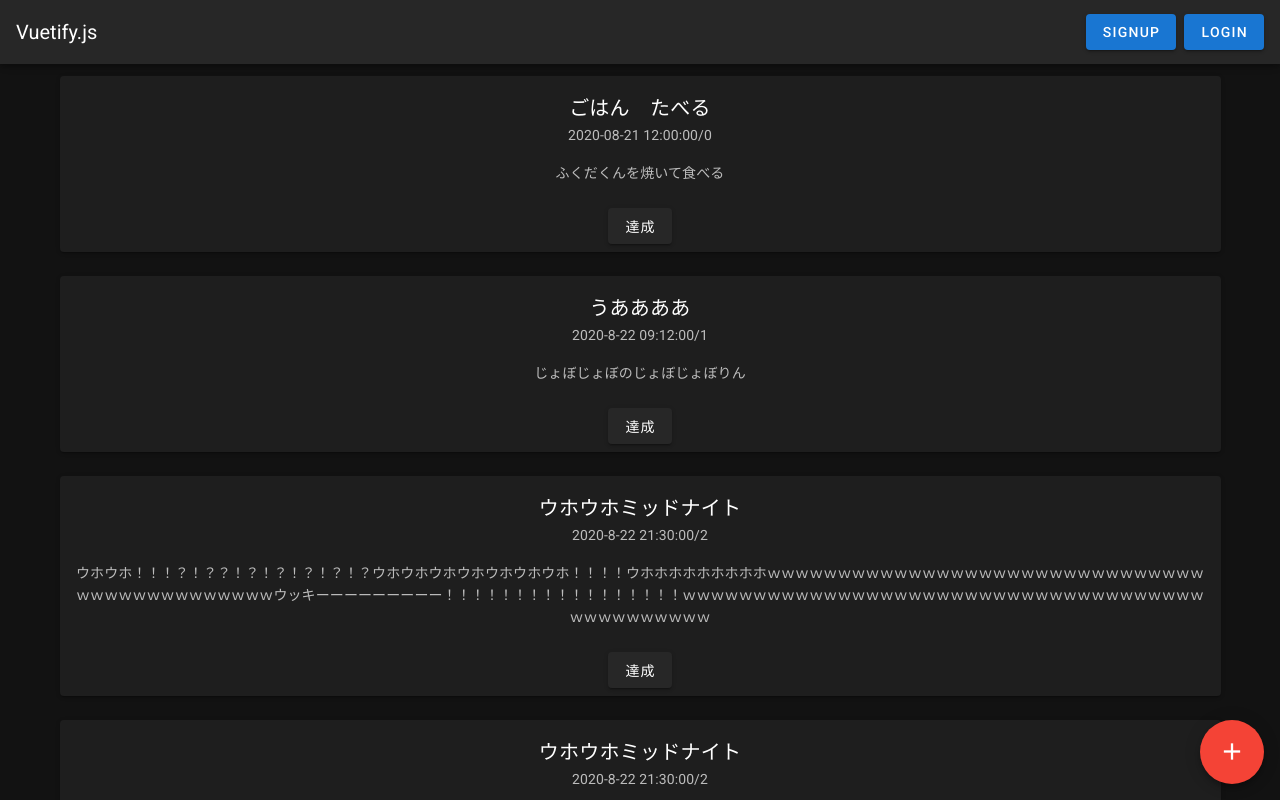
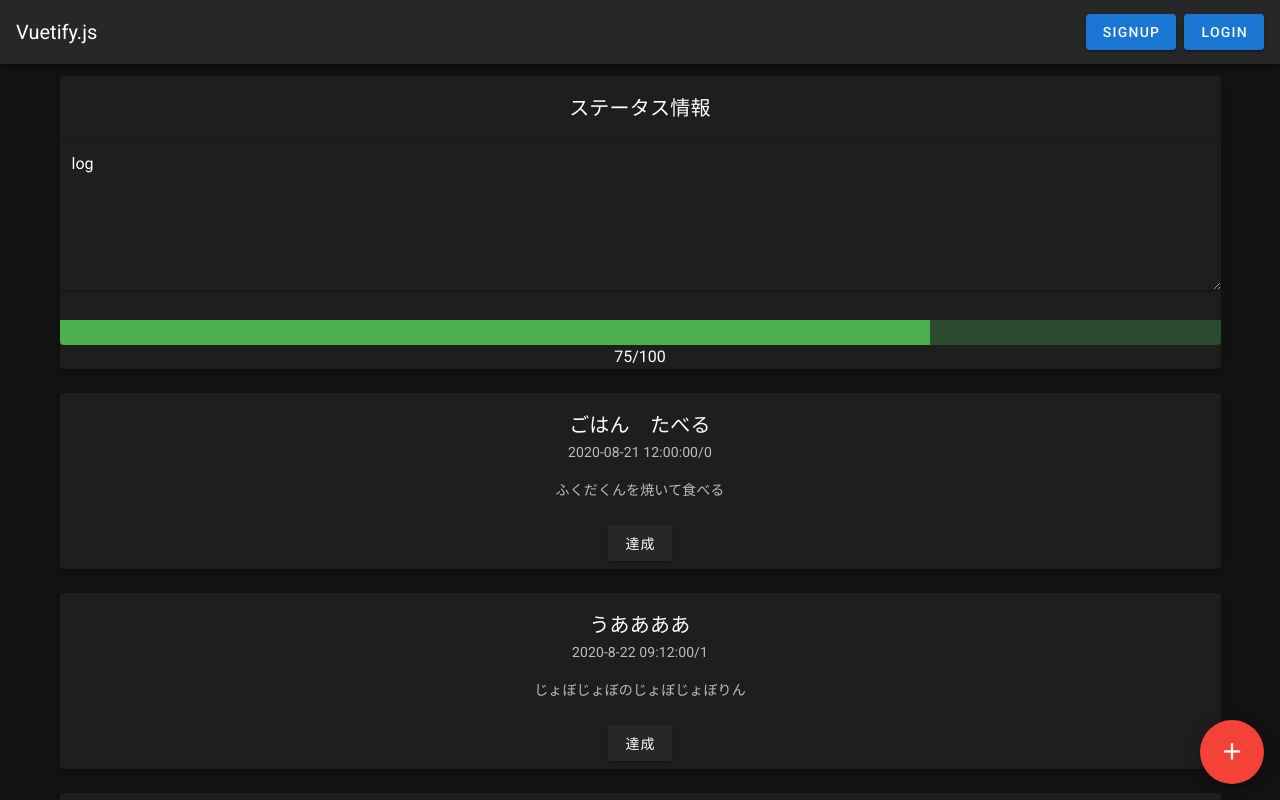
Before and after one commit to SystemEngineeringTeam/HackU-vol.1, a Nuxt app in the folder nuxt/: page / in a window 1280 px wide. Shown: the top 800 px of the page. Built offline with nearby package versions, Linux system fonts and the light colour scheme; no server answers.

Commit message:
HPバーとログを入れる部分を作成

```diff
--- /dev/null
+++ b/nuxt/components/Logbox.vue
@@ -0,0 +1,32 @@
+<template>
+  <v-card>
+    <v-card-title class="justify-center">
+      ステータス情報
+    </v-card-title>
+    <v-textarea solo readonly v-model="log"></v-textarea>
+    <v-progress-linear v-if="getHP <= 25" height="25" color="red" :value="getHP"></v-progress-linear>
+    <v-progress-linear v-else-if="getHP <= 50" height="25" color="yellow" :value="getHP"></v-progress-linear>
+    <v-progress-linear v-else height="25" color="green" :value="getHP"></v-progress-linear>
+    {{ this.$store.state.user.HP }}/{{ this.$store.state.user.maxHP }}
+  </v-card>
+</template>
+
+<script>
+export default {
+  name: 'Logbox',
+
+  //props: [],
+
+  data: () => ({
+    log: 'log',
+  }),
+
+  methods: {},
+
+  computed: {
+    getHP() {
+      return (this.$store.state.user.HP / this.$store.state.user.maxHP) * 100
+    },
+  },
+}
+</script>
--- a/nuxt/pages/index.vue
+++ b/nuxt/pages/index.vue
@@ -1,5 +1,8 @@
 <template>
   <v-row class="text-center">
+    <v-col cols="12">
+      <Logbox />
+    </v-col>
     <v-col cols="12" v-for="(task, i) in $store.state.tasks.tasks" :key="i">
       <div class="text-center">
         <Task :task="task" />
@@ -12,11 +15,13 @@
 <script>
 import Task from '../components/Task'
 import postDialog from '../components/postDialog'
+import Logbox from '../components/Logbox'
 
 export default {
   components: {
     Task,
     postDialog,
+    Logbox,
   },
 
   data: () => ({}),
--- a/nuxt/store/user.js
+++ b/nuxt/store/user.js
@@ -3,7 +3,7 @@ import axios from 'axios'
 export const state = () => ({
   token: '',
   name: '',
-  HP: 100,
+  HP: 75,
   maxHP: 100,
 })
 
@@ -20,9 +20,9 @@ export const mutations = {
     state.HP = HP
   },
 
-  setMaxHP(state, maxHP){
+  setMaxHP(state, maxHP) {
     state.maxHP = maxHP
-  }
+  },
 }
 
 export const actions = {
@@ -37,7 +37,7 @@ export const actions = {
       })
   },
 
-  async login({state, commit }, post_json) {
+  async login({ commit }, post_json) {
     await axios
       .post(process.env.URL_LOGIN, JSON.stringify(post_json))
       .then((res) => {
@@ -49,13 +49,14 @@ export const actions = {
       })
   },
 
-  async getHP({state, commit}){
+  async getHP({ state, commit }) {
     await axios
       .get(process.env.URL_HP, {
         params: { userToken: state.token },
       })
       .then((res) => {
         if (res.status === 200) {
+          console.log(235)
           commit('setHP', res.data.HP)
           commit('setMaxHP', res.data.maxHP)
         }
```
